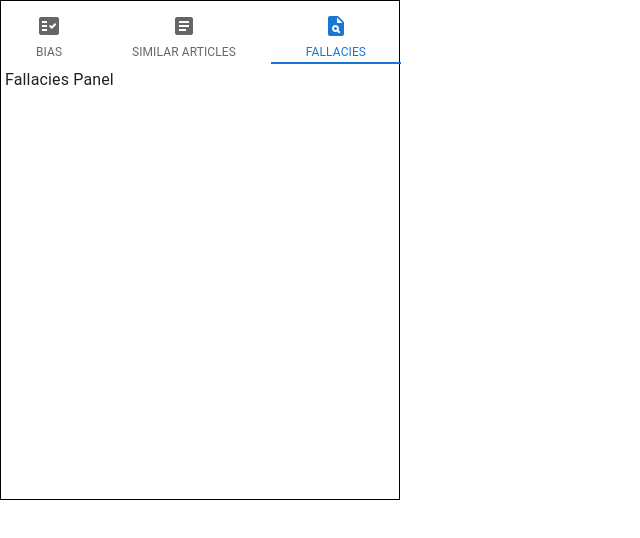
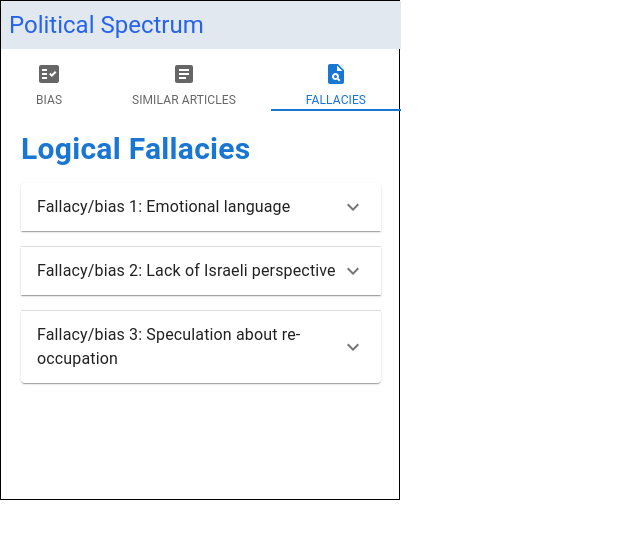
Before and after one commit to PoliticaAI/extension, a React (Vite) app: page / in a window 1280 px wide. Both pictures are taken after a click on the tab "FALLACIES". Shown: the top 538 px of the page, without its empty margins (0-640 px from the left). Built offline with nearby package versions, Linux system fonts and the light colour scheme.

Commit message:
added fallacies tab

```diff
--- a/src/screens/MainScreen/FallaciesTabPanel.tsx
+++ b/src/screens/MainScreen/FallaciesTabPanel.tsx
@@ -1,7 +1,31 @@
+import {
+  Accordion,
+  AccordionDetails,
+  AccordionSummary,
+  Typography,
+} from "@mui/material";
 import { ArticleAnalysis } from "../../api/analysis.api";
+import ExpandMoreIcon from "@mui/icons-material/ExpandMore";
 
 const FallaciesTabPanel = ({ analysis }: { analysis: ArticleAnalysis }) => {
-  return <>Fallacies Panel</>;
+  return (
+    <div className="p-4">
+      <Typography className="font-bold text-3xl mb-4" color="primary">
+        Logical Fallacies
+      </Typography>
+
+      {...Object.entries(analysis.gpt_response.fallacies).map(
+        ([summary, desc]) => (
+          <Accordion className="mb-4">
+            <AccordionSummary expandIcon={<ExpandMoreIcon />}>
+              {summary}
+            </AccordionSummary>
+            <AccordionDetails>{desc}</AccordionDetails>
+          </Accordion>
+        )
+      )}
+    </div>
+  );
 };
 
 export default FallaciesTabPanel;
--- a/src/screens/MainScreen/index.tsx
+++ b/src/screens/MainScreen/index.tsx
@@ -17,28 +17,41 @@ const MainScreen = ({ analysis }: { analysis: ArticleAnalysis | null }) => {
 
   useEffect(() => {
     if (!analysis) navigate("/start");
+
+    console.log(analysis);
   }, [analysis, navigate]);
 
   return (
     analysis && (
       <div className="flex h-full flex-col">
+        <div className="p-2 bg-slate-200">
+          <Typography
+            variant="h5"
+            fontWeight={400}
+            component="div"
+            className="text-blue-600 flex-1"
+          >
+            Political Spectrum
+          </Typography>
+        </div>
+
         <Tabs value={tab} onChange={(_e, newTab) => setTab(newTab)}>
           <Tab
             icon={<FactCheckIcon />}
             label={<Typography className="text-xs">Bias</Typography>}
-            className="grow"
+            className="grow mb-2"
           />
           <Tab
             icon={<ArticleIcon />}
             label={
               <Typography className="text-xs">Similar Articles</Typography>
             }
-            className="grow"
+            className="grow mb-2"
           />
           <Tab
             icon={<PlagiarismIcon />}
             label={<Typography className="text-xs">Fallacies</Typography>}
-            className="grow"
+            className="grow mb-2"
           />
         </Tabs>
 
```
